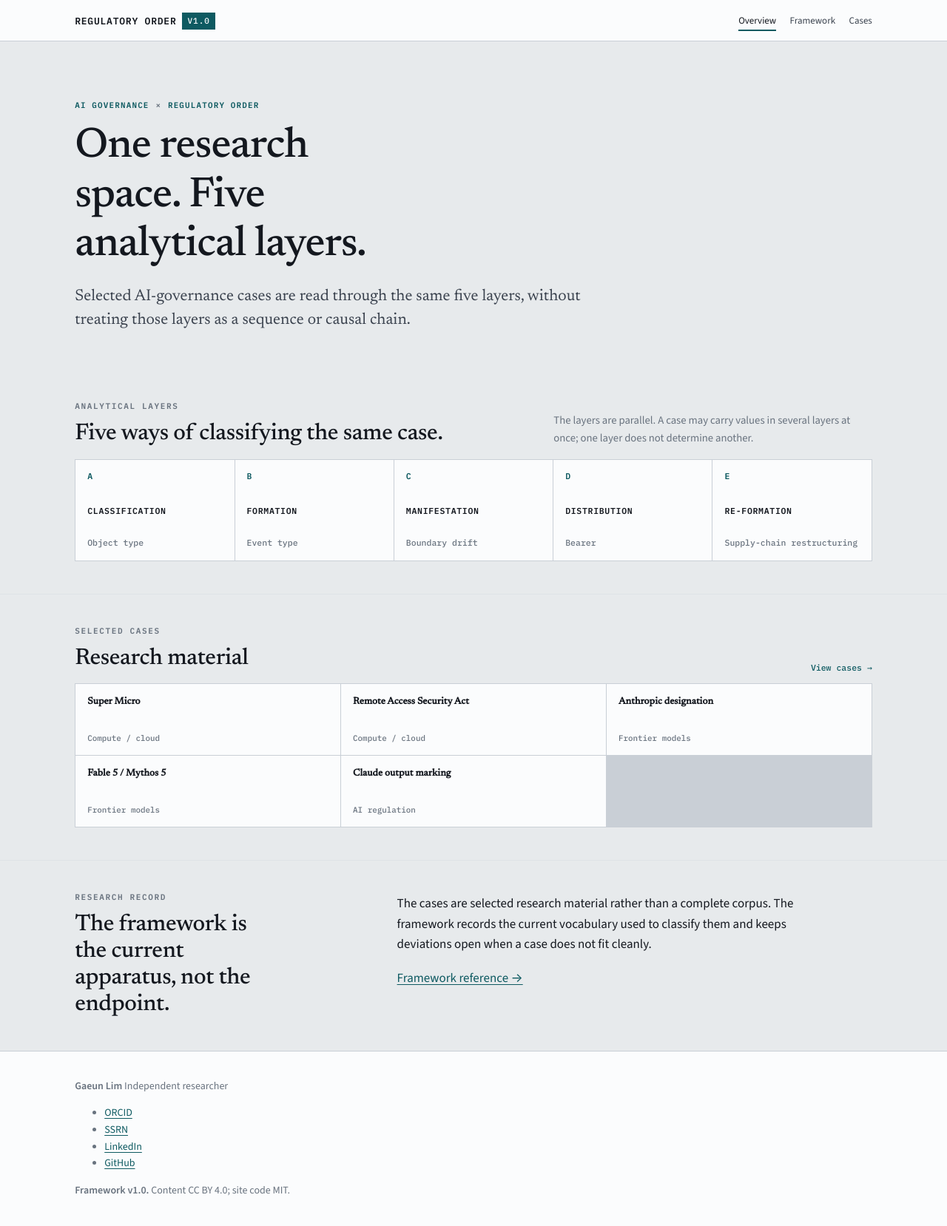
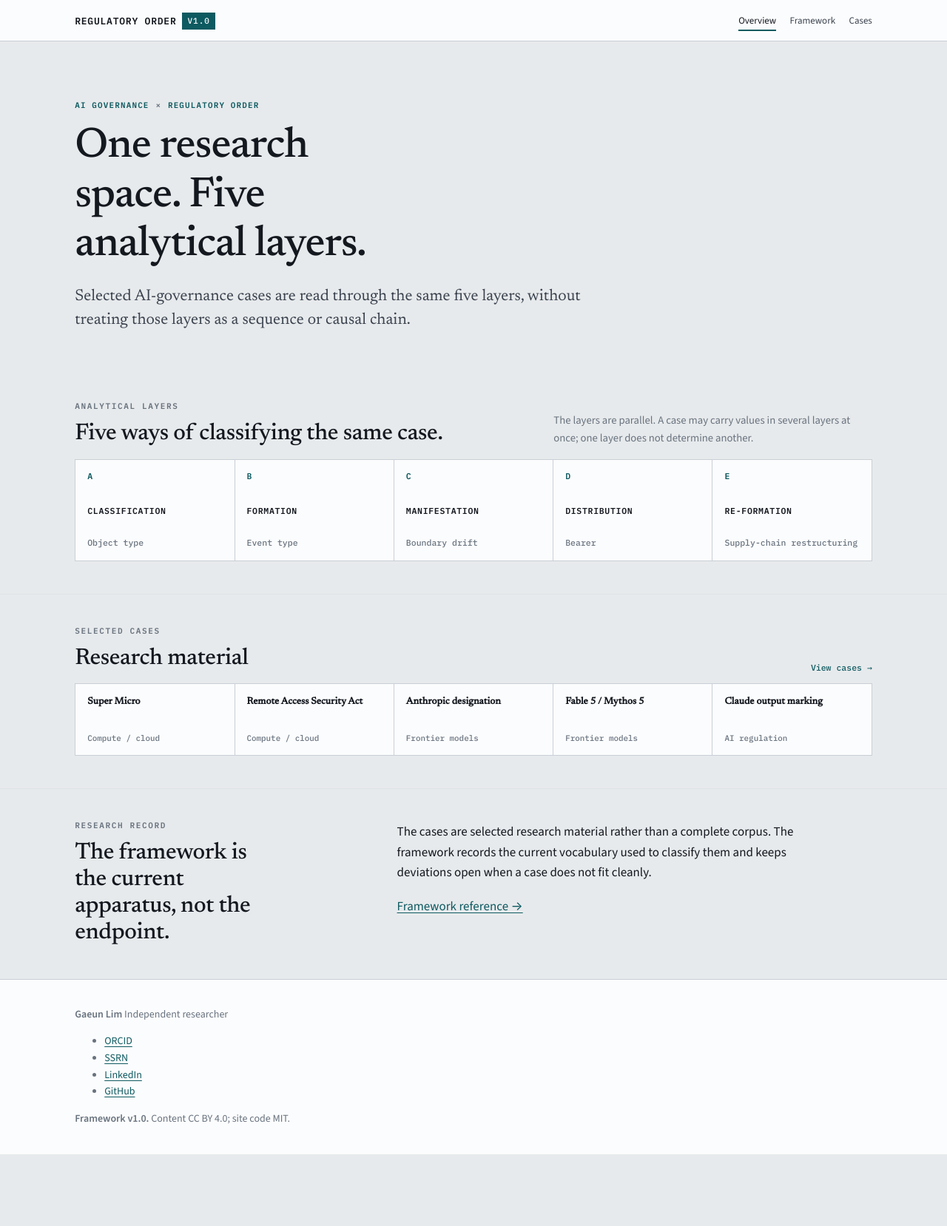
Before and after one commit to GaeunLim01/regulatory-order, a Jekyll site: the page built from index.html, in a window 1280 px wide. Shown: the whole page at 74% size. Built offline with Jekyll 4.4.1, drawn with Linux system fonts in a browser that asks for light colours; after the commit the page ends 1561 px from its top, so only the background shows below that.

Commit message:
Add files via upload

```diff
--- a/assets/css/main.css
+++ b/assets/css/main.css
@@ -785,7 +785,7 @@ details[open] > summary { margin-bottom: 0.6rem; }
 .method-strip b { font: 600 0.72rem/1 var(--mono); color: var(--accent); }
 .method-strip span { font: 600 0.69rem/1.2 var(--mono); letter-spacing:0.06em; text-transform:uppercase; color:var(--muted); }
 
-.case-grid-preview { display:grid; grid-template-columns:repeat(3,minmax(0,1fr)); gap:1px; background:var(--rule); border:1px solid var(--rule); }
+.case-grid-preview { display:grid; grid-template-columns:repeat(5,minmax(0,1fr)); gap:1px; background:var(--rule); border:1px solid var(--rule); }
 .case-chip { min-height:6rem; background:var(--plate); padding:1rem; color:inherit; text-decoration:none; display:flex; flex-direction:column; justify-content:space-between; }
 .case-chip:hover, .case-chip:focus-visible { background:var(--plate-sunk); }
 .case-chip strong { font: 600 0.82rem/1.25 var(--display); }
@@ -798,13 +798,14 @@ details[open] > summary { margin-bottom: 0.6rem; }
   .coord-link { min-height: 4.5rem; }
   .coord-link strong br { display:none; }
   .method-strip { grid-template-columns: repeat(5,minmax(8rem,1fr)); overflow-x:auto; }
-  .case-grid-preview { grid-template-columns:1fr; }
+  .case-grid-preview { grid-template-columns:repeat(2,minmax(0,1fr)); }
 }
 @media (max-width: 640px) {
   .hero-kicker { flex-wrap: wrap; }
   .hero-rail { gap:0.45rem; }
   .coord-card { grid-template-columns: auto 1fr; min-height:11rem; }
   .coord-tags { grid-column: 2; }
+  .case-grid-preview { grid-template-columns:1fr; }
 }
 
 /* -------------------------------------------------------- parallel layers v1 */
```
